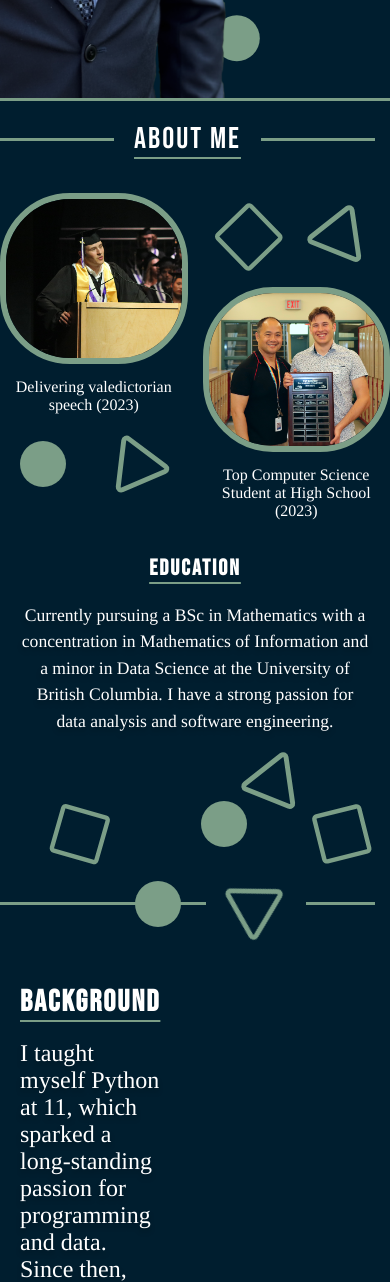
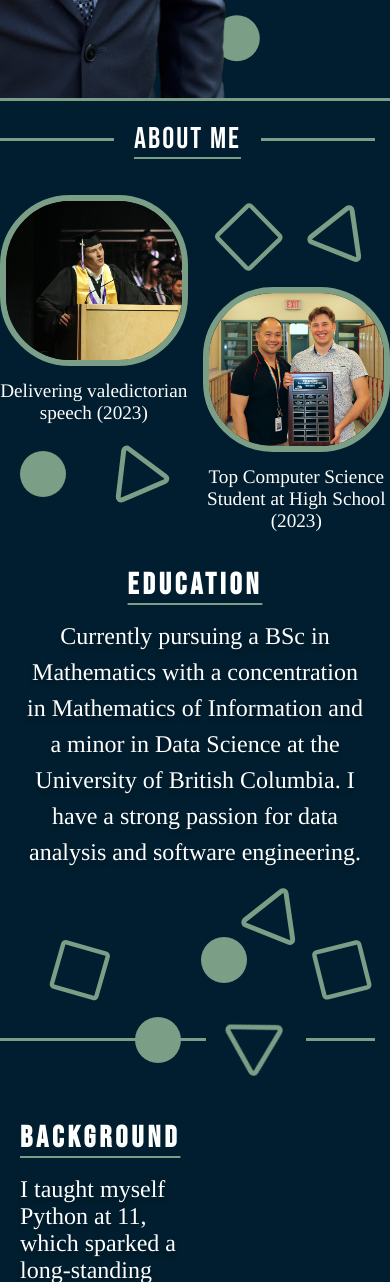
Before and after one commit to MattMatt05/portfolio, a PHP site: page /index.html in a window 390 px wide; the page is wider, and only the part inside the window is pictured. Shown: the part 619-1901 px from the top of that part. Run offline with PHP 8.4, Linux system fonts and the light colour scheme; some web fonts are replaced.

Commit message:
mobile update

```diff
--- a/global.css
+++ b/global.css
@@ -420,7 +420,7 @@
     height: 100%;
 }
 
-@media (max-width: 1300px) {
+@media (max-width: 1400px) {
     .mintro {
         grid-template-columns: 1fr 1fr;
         grid-template-rows: auto auto;
@@ -436,13 +436,13 @@
     }
 
     .eduSection .sectionTitle {
-        font-size: 1.4em;
         margin-bottom: 15px;
     }
 
     .eduSection .parText {
-        font-size: 1.1em;
+        font-size: 1.5em;
         line-height: 1.5;
+        margin: 0 auto;
     }
 
     .eduSection .shapeStorage {
@@ -451,12 +451,16 @@
         margin-right: auto !important;
         max-width: 300px;
     }
+
+    .imageInfo p {
+        font-size: 1.2em;
+    }
 }
 
 .sectionTitle {
     font-size: 30px;
     color: #fff;
-    letter-spacing: 2px;
+    letter-spacing: 4px;
     font-family: 'Bebas Neue', sans-serif;
     text-decoration-line: underline;
     text-decoration-style: solid;
```
